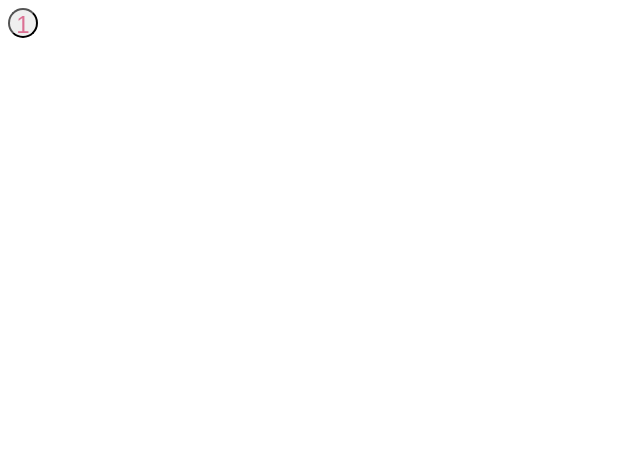
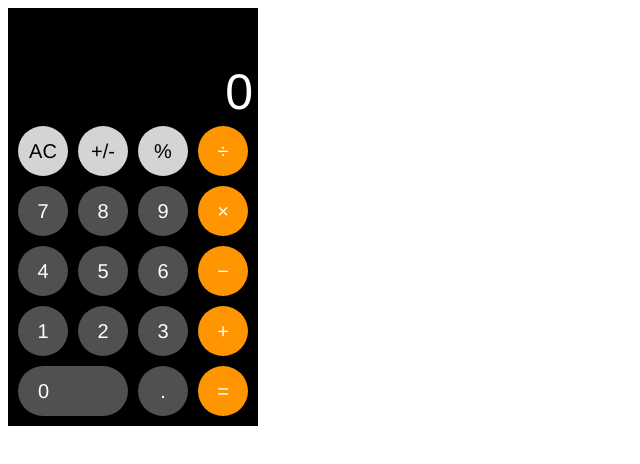
Before and after one commit to smth324/ioscalculator, a React (Create React App) app: page / in a window 1280 px wide. Shown: the top 464 px of the page, without its empty margins (0-640 px from the left). Built offline with nearby package versions, Linux system fonts and the light colour scheme.

Commit message:
completed calc layout

```diff
--- a/src/App.tsx
+++ b/src/App.tsx
@@ -1,12 +1,52 @@
-import React from 'react';
+import React, { useState } from 'react';
+import styled from 'styled-components';
 import BasicButton from './components/BasicButton';
 
+const Container = styled.div`
+    background-color: var(--background-color);
+    width: 240px;
+    padding: 5px;
+`
 
-function App() {
+const Display = styled.div`
+  width: 100%;
+  margin-top: 50px;
+  font-size: 50px;
+  color: white;
+  text-align: end;
+`
+
+const App = () => {
+  const [state, setState] = useState('0')
   return (
-    <div className="App">
-      <BasicButton label='1' color='white'/>
-    </div>
+    <Container>
+      <Display>{state}</Display>
+      <div>
+        <BasicButton display={setState} label={state === '0' ? 'AC' : 'C'} color='light' textColor='black' onClick={() => setState('0')} />
+        <BasicButton display={setState} label='+/-' color='light' textColor='black' />
+        <BasicButton display={setState} label='%' color='light' textColor='black' />
+        <BasicButton display={setState} label='÷' color='highlight' />
+
+        <BasicButton display={setState} label='7' color='black' />
+        <BasicButton display={setState} label='8' color='black' />
+        <BasicButton display={setState} label='9' color='black' />
+        <BasicButton display={setState} label='×' color='highlight' />
+
+        <BasicButton display={setState} label='4' color='black' />
+        <BasicButton display={setState} label='5' color='black' />
+        <BasicButton display={setState} label='6' color='black' />
+        <BasicButton display={setState} label='−' color='highlight' />
+
+        <BasicButton display={setState} label='1' color='black' />
+        <BasicButton display={setState} label='2' color='black' />
+        <BasicButton display={setState} label='3' color='black' />
+        <BasicButton display={setState} label='+' color='highlight' />
+
+        <BasicButton display={setState} label='0' color='black' length='medium' />
+        <BasicButton display={setState} label='.' color='black' />
+        <BasicButton display={setState} label='=' color='highlight' />
+      </div>
+    </Container>
   )
 }
 
--- a/src/components/BasicButton.tsx
+++ b/src/components/BasicButton.tsx
@@ -1,29 +1,82 @@
-import React from "react"
+import React, { Dispatch, SetStateAction } from "react"
 import styled from "styled-components"
 
 interface Props {
     label: string
     color: string
+    length?: string
+    textColor?: string
+    onClick?: () => void
+    display: Dispatch<SetStateAction<string>>
+}
+interface styledProps {
+    color: string
+    length?: string
+    textColor?: string
 }
 
-const Button = styled.button`
-    font-size: 1.5em;
-    text-align: center;
-    color: palevioletred;
-    width: var(--button-size);
+const Button = styled.button<styledProps>`
+    all: unset;
+    margin: 5px;
+    font-size: 20px;
+    text-align: ${props => props.length === 'medium' ? 'left' : 'center'};
+    padding-left: ${props => props.length === 'medium' && '20px'} ;
     height: var(--button-size);
-    border-radius: 50%;
+    border-radius: var(--button-size);
+    cursor: pointer;
+    color: ${props => {
+        switch (props.textColor) {
+            case 'white':
+                return 'white'
+            case 'black':
+                return 'black'
+            default:
+                return 'white'
+        }
+    }};
+    width: ${props => {
+        switch (props.length) {
+            case 'small':
+                return 'var(--button-size)'
+            case 'medium':
+                return '90px'
+            default:
+                return 'var(--button-size)'
+        }
+    }};
+    border-color: ${props => {
+        switch (props.color) {
+            case 'dark':
+                return 'var(--dark-color)'
+            case 'light':
+                return 'var(--light-color)'
+            case 'highlight':
+                return 'var(--highlight-color)'
+            default:
+                return 'var(--dark-color)'
+        }
+    }};
     background-color: ${props => {
         switch (props.color) {
-            case 'black':
-                return 'black'
+            case 'dark':
+                return 'var(--dark-color)'
+            case 'light':
+                return 'var(--light-color)'
+            case 'highlight':
+                return 'var(--highlight-color)'
+            default:
+                return 'var(--dark-color)'
         }
     }};
 `
 
-const BasicButton: React.FC<Props> = ({ label, color }) => {
+const BasicButton: React.FC<Props> = ({ label, color, length, textColor, onClick, display }) => {
+    const handleClick = () => {
+        onClick && onClick();
+        (label === 'AC' || label === 'C') || display((state) => (state === '0' || state === 'C') ? label : state.concat(label))
+    }
     return (
-        <Button color={color}>
+        <Button color={color} length={length} textColor={textColor} onClick={handleClick}>
             {label}
         </Button>
     )
--- a/src/index.css
+++ b/src/index.css
@@ -1,3 +1,11 @@
 :root {
-    --button-size: 30px;
+    --button-size: 50px;
+    --dark-color: #505050;
+    --light-color: #D4D4D2;
+    --highlight-color: #FF9500;
+    --background-color: black;
 }
+
+body {
+    font-family: 'Helvetica';
+}
```
